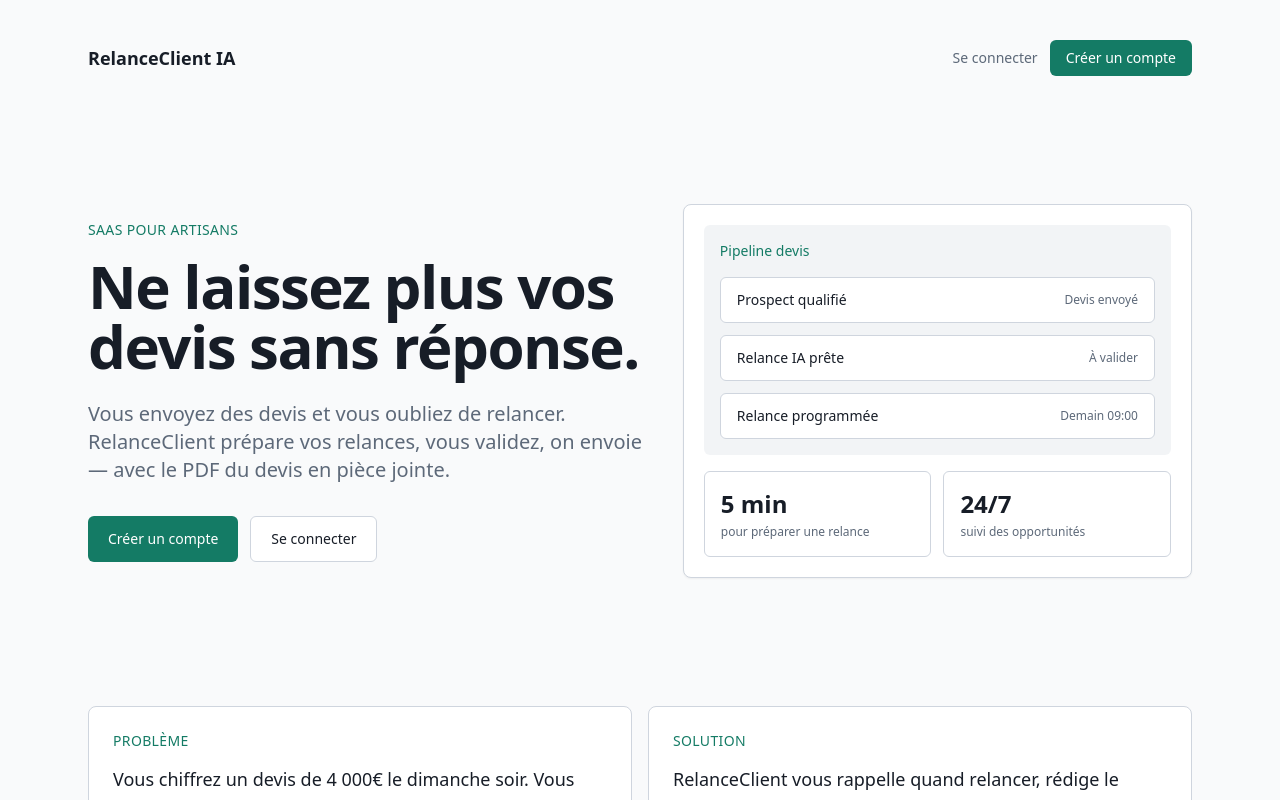
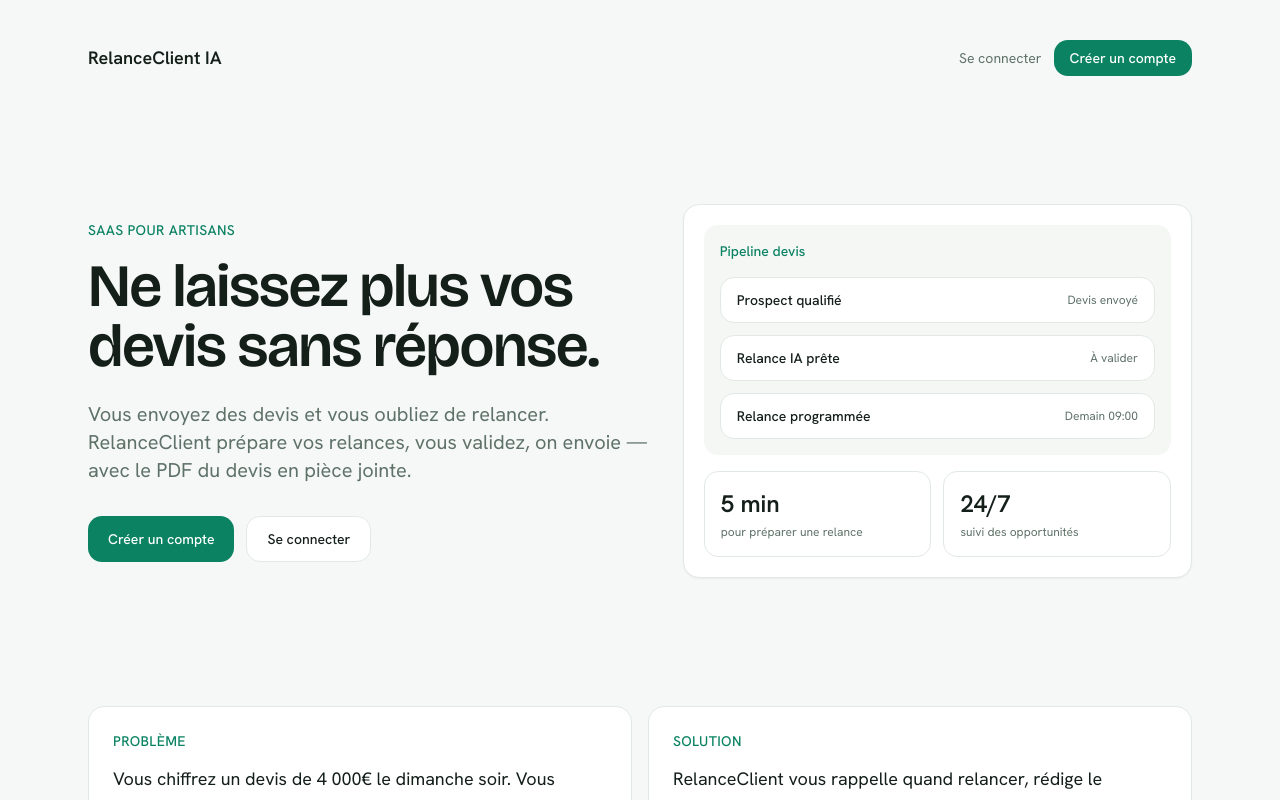
Before and after one commit to devfaouez/relanceclient-ia-mvp, a Next.js app: page / in a window 1280 px wide. Shown: the top 800 px of the page. Built offline with nearby package versions, Linux system fonts and the light colour scheme.

Commit message:
style: add global design system fonts and tokens

```diff
--- a/app/globals.css
+++ b/app/globals.css
@@ -3,20 +3,24 @@
 @tailwind utilities;
 
 :root {
-  --background: 210 20% 98%;
-  --foreground: 216 26% 12%;
+  --background: 150 14% 97%;
+  --foreground: 150 21% 10%;
   --card: 0 0% 100%;
-  --card-foreground: 216 26% 12%;
-  --primary: 167 72% 28%;
+  --card-foreground: 150 21% 10%;
+  --primary: 164 84% 28%;
   --primary-foreground: 0 0% 100%;
-  --muted: 210 16% 93%;
-  --muted-foreground: 215 13% 42%;
+  --muted: 140 12% 94%;
+  --muted-foreground: 150 9% 41%;
   --destructive: 0 74% 42%;
   --destructive-foreground: 0 0% 100%;
-  --border: 214 18% 84%;
-  --input: 214 18% 84%;
-  --ring: 167 72% 28%;
-  --radius: 0.5rem;
+  --border: 146 14% 90%;
+  --input: 145 13% 84%;
+  --ring: 164 84% 28%;
+  --radius: 1rem;
+  --emerald-soft: 150 33% 93%;
+  --emerald-tint: 150 38% 97%;
+  --surface-shadow: 0 1px 2px rgba(7, 55, 42, 0.06),
+    0 1px 1px rgba(7, 55, 42, 0.04);
 }
 
 * {
@@ -25,13 +29,36 @@
 
 body {
   @apply bg-background text-foreground antialiased;
-  font-family:
-    ui-sans-serif,
-    system-ui,
-    -apple-system,
-    BlinkMacSystemFont,
-    "Segoe UI",
-    sans-serif;
+  font-family: var(--font-body), system-ui, sans-serif;
+  line-height: 1.5;
+  text-rendering: optimizeLegibility;
+}
+
+h1,
+h2,
+h3,
+h4 {
+  font-family: var(--font-display), system-ui, sans-serif;
+  font-weight: 700;
+  letter-spacing: 0;
+  line-height: 1.1;
+}
+
+input,
+select,
+textarea,
+button {
+  font: inherit;
+}
+
+:focus-visible {
+  outline: 2px solid hsl(var(--ring));
+  outline-offset: 2px;
+}
+
+::selection {
+  background: hsl(var(--emerald-soft));
+  color: hsl(var(--foreground));
 }
 
 @media print {
--- a/app/layout.tsx
+++ b/app/layout.tsx
@@ -1,6 +1,21 @@
 import type { Metadata } from "next";
+import { Bricolage_Grotesque, Hanken_Grotesk } from "next/font/google";
 
 import "./globals.css";
+
+const hankenGrotesk = Hanken_Grotesk({
+  subsets: ["latin"],
+  weight: ["400", "500", "600", "700"],
+  variable: "--font-body",
+  display: "swap"
+});
+
+const bricolageGrotesque = Bricolage_Grotesque({
+  subsets: ["latin"],
+  weight: ["400", "500", "600", "700", "800"],
+  variable: "--font-display",
+  display: "swap"
+});
 
 export const metadata: Metadata = {
   title: "RelanceClient IA — Relancez vos devis, signez plus de chantiers",
@@ -15,7 +30,9 @@ export default function RootLayout({
 }>) {
   return (
     <html lang="fr">
-      <body>{children}</body>
+      <body className={`${hankenGrotesk.variable} ${bricolageGrotesque.variable}`}>
+        {children}
+      </body>
     </html>
   );
 }
```
